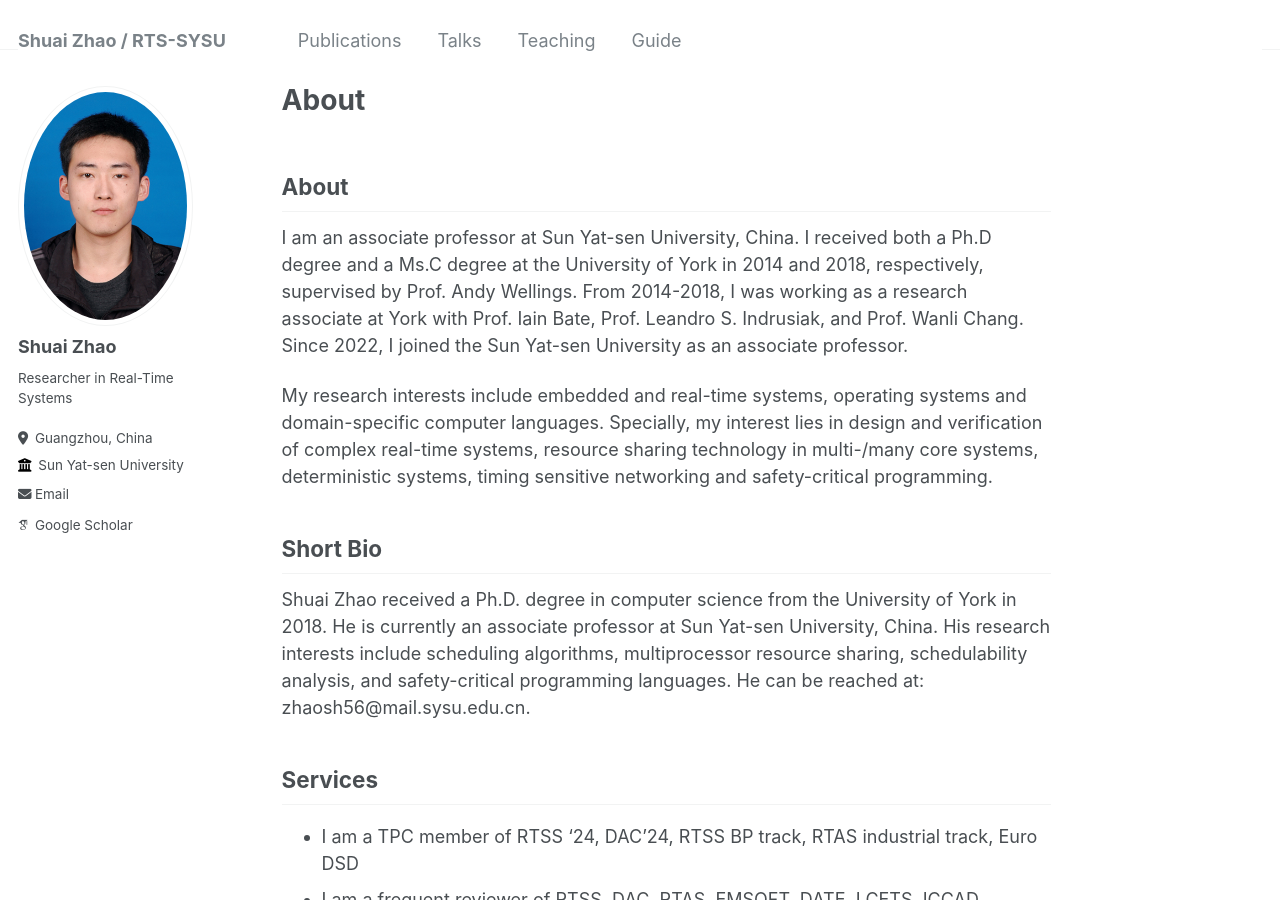
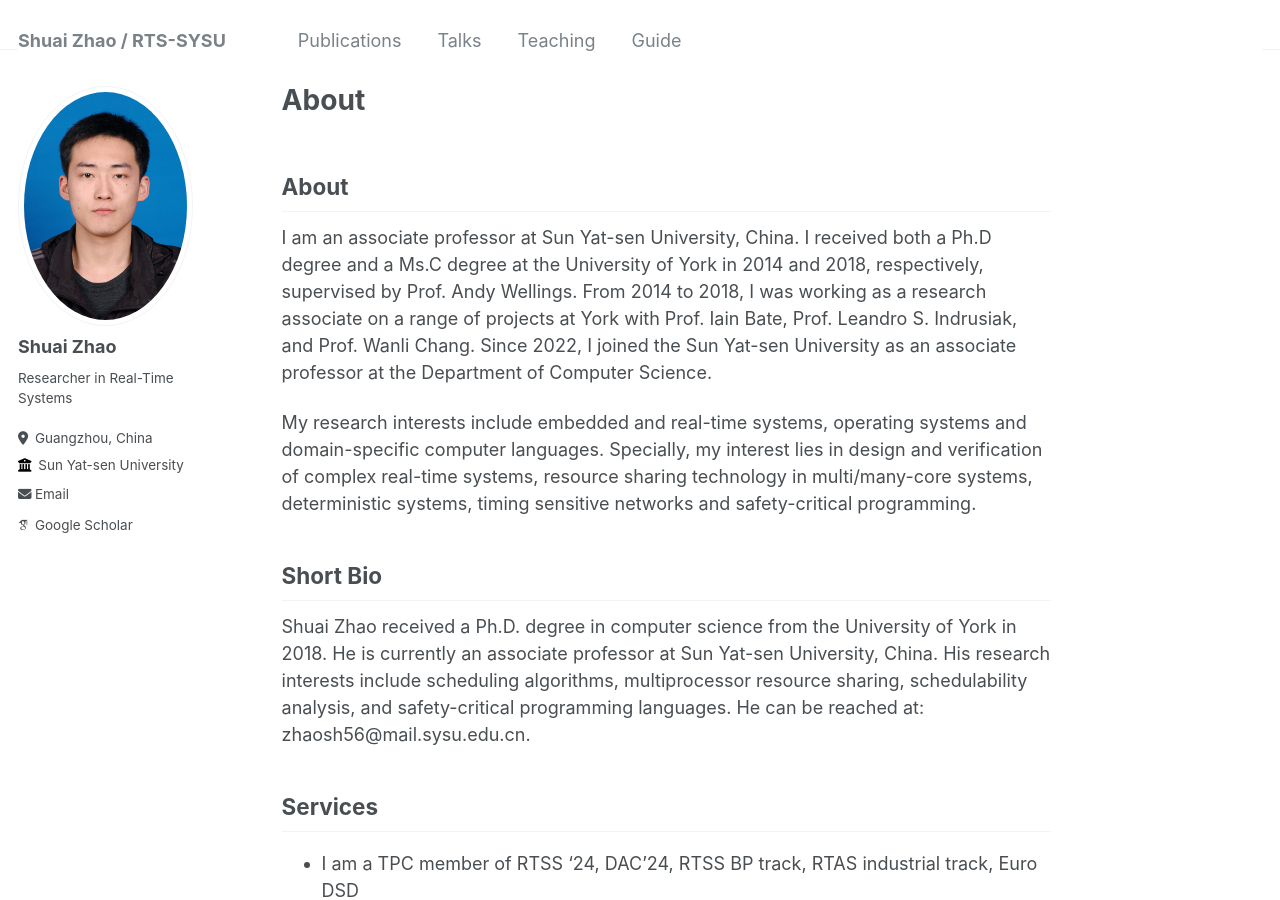
Before and after one commit to zs673/zs673.github.io, a Jekyll site: the page built from _pages/about.md, in a window 1280 px wide and 900 px high. Built offline with Jekyll 4.4.1, drawn with Linux system fonts in a browser that asks for light colours; some web fonts are replaced; our own code applies the rules of GitHub Pages for plain Markdown files.

Commit message:
Update about.md

```diff
--- a/_pages/about.md
+++ b/_pages/about.md
@@ -1,5 +1,6 @@
 ---
 permalink: /
+title:
 author_profile: true
 redirect_from:
   - /about/
@@ -11,9 +12,9 @@ redirect_from:
 
 About
 ------
-I am an associate professor at Sun Yat-sen University, China. I received both a Ph.D degree and a Ms.C degree at the University of York in 2014 and 2018, respectively, supervised by Prof. Andy Wellings. From 2014-2018, I was working as a research associate at York with Prof. Iain Bate, Prof. Leandro S. Indrusiak, and Prof. Wanli Chang. Since 2022, I joined the Sun Yat-sen University as an associate professor.
+I am an associate professor at Sun Yat-sen University, China. I received both a Ph.D degree and a Ms.C degree at the University of York in 2014 and 2018, respectively, supervised by Prof. Andy Wellings. From 2014 to 2018, I was working as a research associate on a range of projects at York with Prof. Iain Bate, Prof. Leandro S. Indrusiak, and Prof. Wanli Chang. Since 2022, I joined the Sun Yat-sen University as an associate professor at the Department of Computer Science.
 
-My research interests include embedded and real-time systems, operating systems and domain-specific computer languages. Specially, my interest lies in design and verification of complex real-time systems, resource sharing technology in multi-/many core systems, deterministic systems, timing sensitive networking and safety-critical programming.
+My research interests include embedded and real-time systems, operating systems and domain-specific computer languages. Specially, my interest lies in design and verification of complex real-time systems, resource sharing technology in multi/many-core systems, deterministic systems, timing sensitive networks and safety-critical programming.
 
 
 
```
